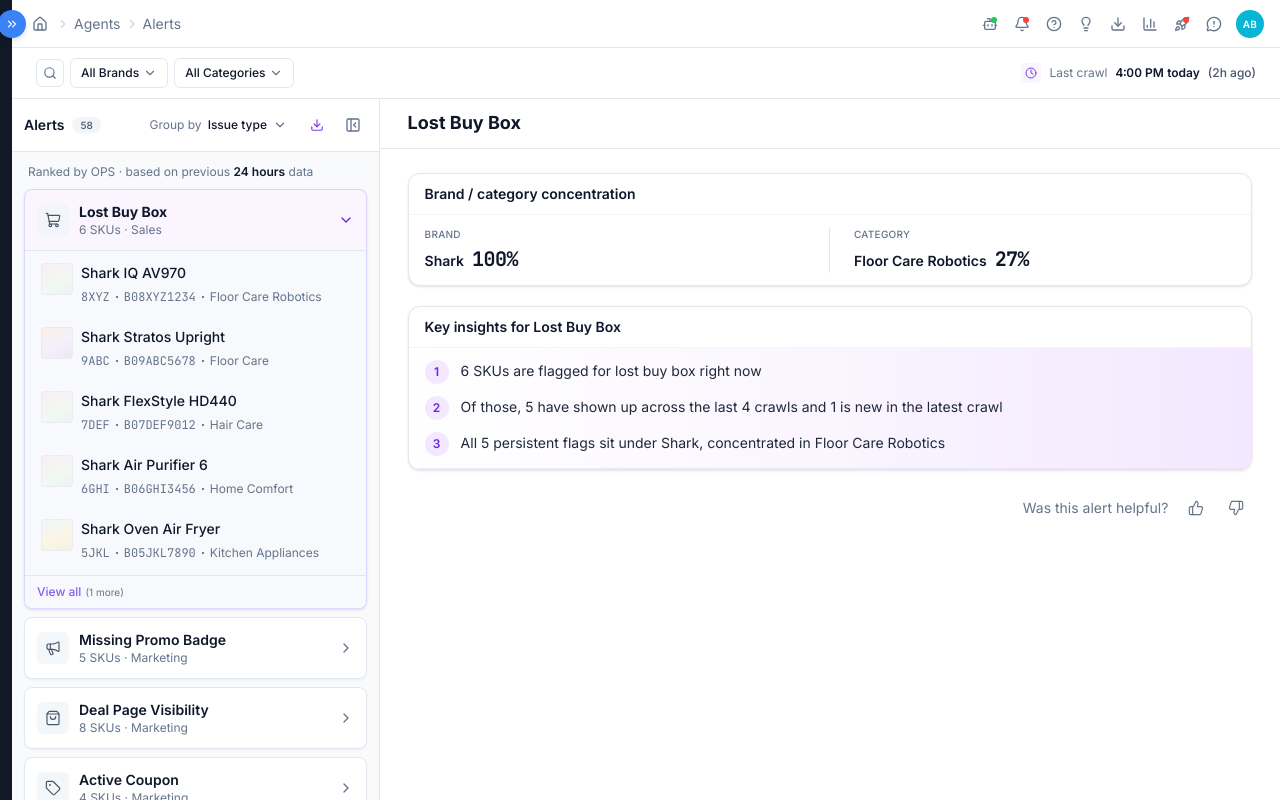
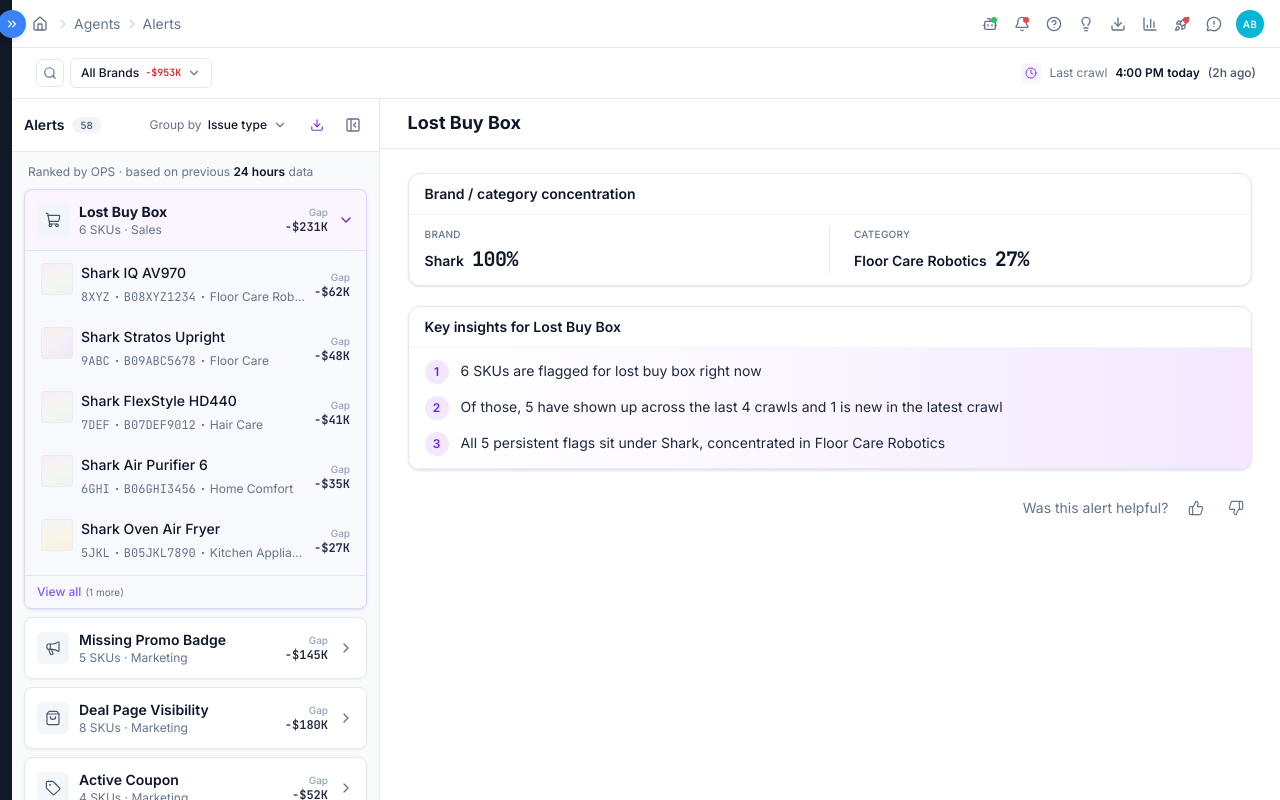
Before and after one commit to CIQDesignGit/alerts-V2, a Next.js app: page / in a window 1280 px wide. Built offline with nearby package versions, Linux system fonts and the light colour scheme.

Commit message:
add gap values

```diff
--- a/src/components/alerts-insights/alert-group-cards.tsx
+++ b/src/components/alerts-insights/alert-group-cards.tsx
@@ -6,6 +6,7 @@
 import { ISSUE_ICONS } from "@/components/alerts/issue-icons";
 import { SkuThumbnail } from "@/components/alerts-insights/sku-thumbnail";
 import type { IssueKey } from "@/components/alerts/issue-names";
+import { ListGapAmount } from "@/components/shared/list-gap-amount";
 import {
   issueGroup,
   issueLabel,
@@ -111,6 +112,7 @@
             {issue.skuCount} SKUs · {issueGroup(issue.issueKey)}
           </p>
         </div>
+        <ListGapAmount gapDollars={issue.gapDollars} />
         <ExpandIcon open={open} selected={groupSelected} />
       </button>
 
@@ -179,6 +181,7 @@
             {issueChips.length > 2 ? ` +${issueChips.length - 2}` : ""}
           </p>
         </div>
+        <ListGapAmount gapDollars={category.gapDollars} />
         <ExpandIcon open={open} selected={groupSelected} />
       </button>
 
@@ -302,6 +305,7 @@
                     </p>
                   </div>
                 </div>
+                <ListGapAmount gapDollars={sku.gapDollars} className="ml-2" />
               </button>
             </li>
           );
--- a/src/components/alerts-insights/alerts-filters-bar.tsx
+++ b/src/components/alerts-insights/alerts-filters-bar.tsx
@@ -35,6 +35,8 @@
   const [open, setOpen] = useState<OpenMenu>(null);
   const rootRef = useRef<HTMLDivElement>(null);
   const showIssueFilter = groupBy === "category";
+  // Category is a child of brand — hide it until a brand is chosen
+  const showCategoryFilter = Boolean(filters.brand);
 
   useEffect(() => {
     function onDocMouseDown(e: MouseEvent) {
@@ -48,6 +50,10 @@
   useEffect(() => {
     if (!showIssueFilter && open === "issue") setOpen(null);
   }, [showIssueFilter, open]);
+
+  useEffect(() => {
+    if (!showCategoryFilter && open === "category") setOpen(null);
+  }, [showCategoryFilter, open]);
 
   const brandOptions = getBrandFilterOptions(filters.skuQuery);
   const categoryOptions = getCategoryFilterOptions(
@@ -180,9 +186,17 @@
             });
             setOpen(null);
           }}
-          onClear={() => onChange({ ...filters, brand: null, skuId: null })}
+          onClear={() =>
+            onChange({
+              ...filters,
+              brand: null,
+              category: null,
+              skuId: null,
+            })
+          }
         />
 
+        {showCategoryFilter && (
           <FilterDimensionControl
             label="All Categories"
             dimension="category"
@@ -203,6 +217,7 @@
               onChange({ ...filters, category: null, skuId: null })
             }
           />
+        )}
 
         {hasActive && (
           <button
@@ -297,11 +312,14 @@
           aria-controls={panelId}
           onClick={() => onOpenChange(!open)}
           className={cn(
-            "flex items-center gap-1 rounded-md border border-border bg-background px-2.5 py-1.5 text-xs font-medium text-foreground hover:bg-neutral-50",
+            "flex items-center gap-1.5 rounded-md border border-border bg-background px-2.5 py-1.5 text-xs font-medium text-foreground hover:bg-neutral-50",
             controlFocusClass,
           )}
         >
           {label}
+          <span className="shrink-0 font-mono text-2xs font-semibold text-error-600">
+            {formatGapDollars(summary.gapDollars)}
+          </span>
           <ChevronDown
             className={cn(
               "size-3.5 text-muted-foreground transition-transform",
--- a/src/components/alerts-insights/alerts-taxonomy-tree.tsx
+++ b/src/components/alerts-insights/alerts-taxonomy-tree.tsx
@@ -4,6 +4,7 @@
 import { useEffect, useState } from "react";
 
 import { SkuThumbnail } from "@/components/alerts-insights/sku-thumbnail";
+import { ListGapAmount } from "@/components/shared/list-gap-amount";
 import {
   skuShortCode,
   type AlertsTaxonomyNode,
@@ -135,10 +136,11 @@
         aria-current={selected ? "true" : undefined}
         onClick={onSelect}
         className={cn(
-          "min-w-0 flex-1 text-left outline-none",
+          "flex min-w-0 flex-1 items-start gap-2 text-left outline-none",
           controlFocusClass,
         )}
       >
+        <span className="min-w-0 flex-1">
           <span
             className={cn(
               "block text-sm text-foreground",
@@ -150,6 +152,8 @@
           <span className="mt-0.5 block text-xs text-muted-foreground">
             {isSku ? <SkuMetadataLine node={node} /> : metadataLine(node)}
           </span>
+        </span>
+        <ListGapAmount gapDollars={node.gapDollars} />
       </button>
     </div>
   );
--- /dev/null
+++ b/src/components/shared/list-gap-amount.tsx
@@ -0,0 +1,27 @@
+import { formatGapDollars } from "@/lib/mock-alerts-insights";
+import { cn } from "@/lib/utils";
+
+type ListGapAmountProps = {
+  gapDollars: number;
+  className?: string;
+};
+
+/**
+ * Stacked Gap label + signed $ for list rows (issue cards, SKUs, taxonomy).
+ * Dollar amount uses dark slate so the list stays scannable without traffic-light color.
+ */
+export function ListGapAmount({ gapDollars, className }: ListGapAmountProps) {
+  return (
+    <span
+      className={cn(
+        "flex shrink-0 flex-col items-end self-center tabular-nums",
+        className,
+      )}
+    >
+      <span className="text-2xs font-medium text-neutral-400">Gap</span>
+      <span className="font-mono text-xs font-semibold text-neutral-800">
+        {formatGapDollars(gapDollars)}
+      </span>
+    </span>
+  );
+}
```
Lines whose indentation alone changed are shown as unchanged.
